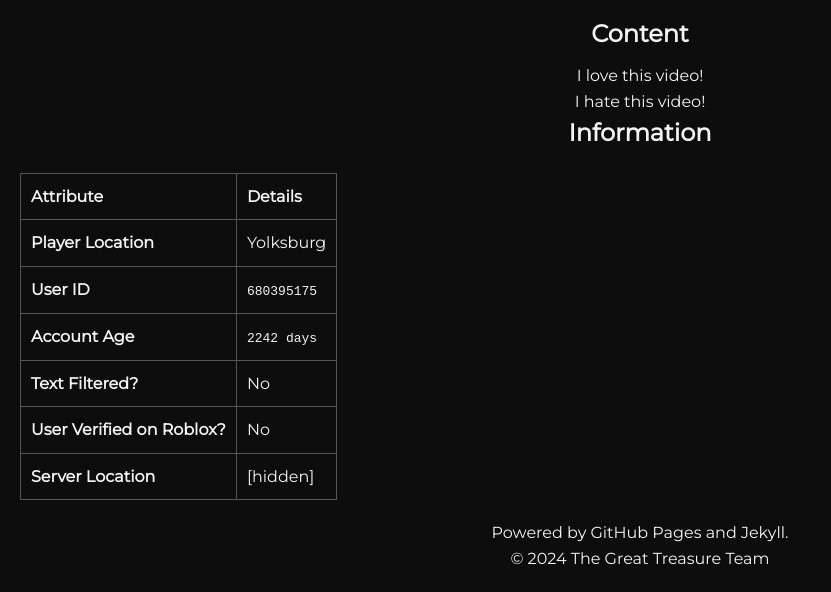
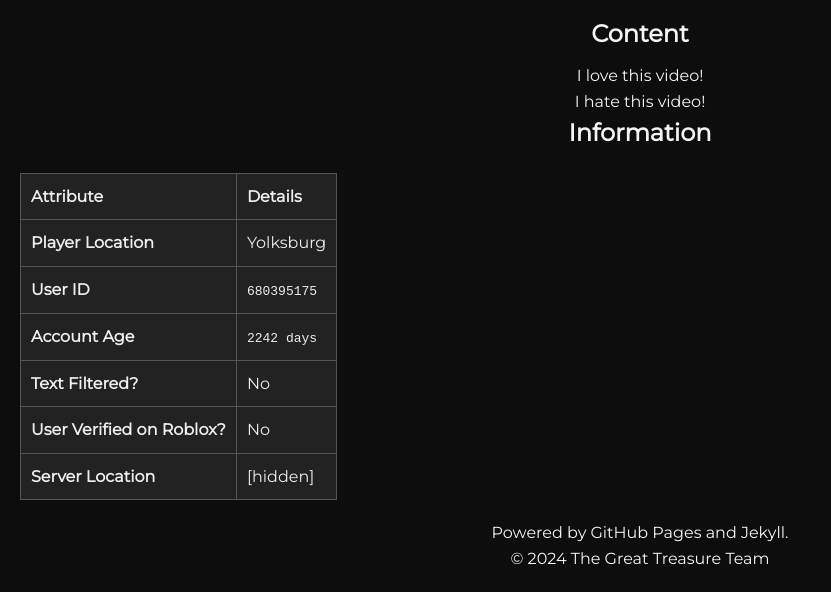
Before and after one commit to TheGreatTreasureBot/thegreattreasurebot.github.io, a Jekyll site: the page built from feedback/6b19ffe85ba0.md, in a window 1280 px wide. Shown: the part 374-966 px from the top of the page, without its empty margins (0-831 px from the left). Built offline with Jekyll 4.4.1, drawn with Linux system fonts in a browser that asks for light colours; our own code applies the rules of GitHub Pages for plain Markdown files.

Commit message:
Update style.css

```diff
--- a/assets/css/style.css
+++ b/assets/css/style.css
@@ -27,9 +27,10 @@ body {
 
 /* Styling for tables */
 table {
-    width: auto; /* Set table width to auto to prevent stretching */
+    border-collapse: collapse; /* Collapse borders for a cleaner look */
     margin: 20px 0;
-    border-collapse: collapse; /* Collapse borders for a cleaner look */
+    background-color: #222; /* Dark background for table */
+    color: #eee; /* Light text color */
 }
 
 /* Styling for table headers and cells */
@@ -41,8 +42,9 @@ th, td {
 
 /* Center the table within its container */
 .table-container {
-    display: flex;
-    justify-content: center; /* Center the table horizontally */
+    display: block; /* Block-level container */
+    margin: auto; /* Center horizontally */
+    width: fit-content; /* Shrink to fit content */
 }
 
 /* Additional styling for headers and text */
```
